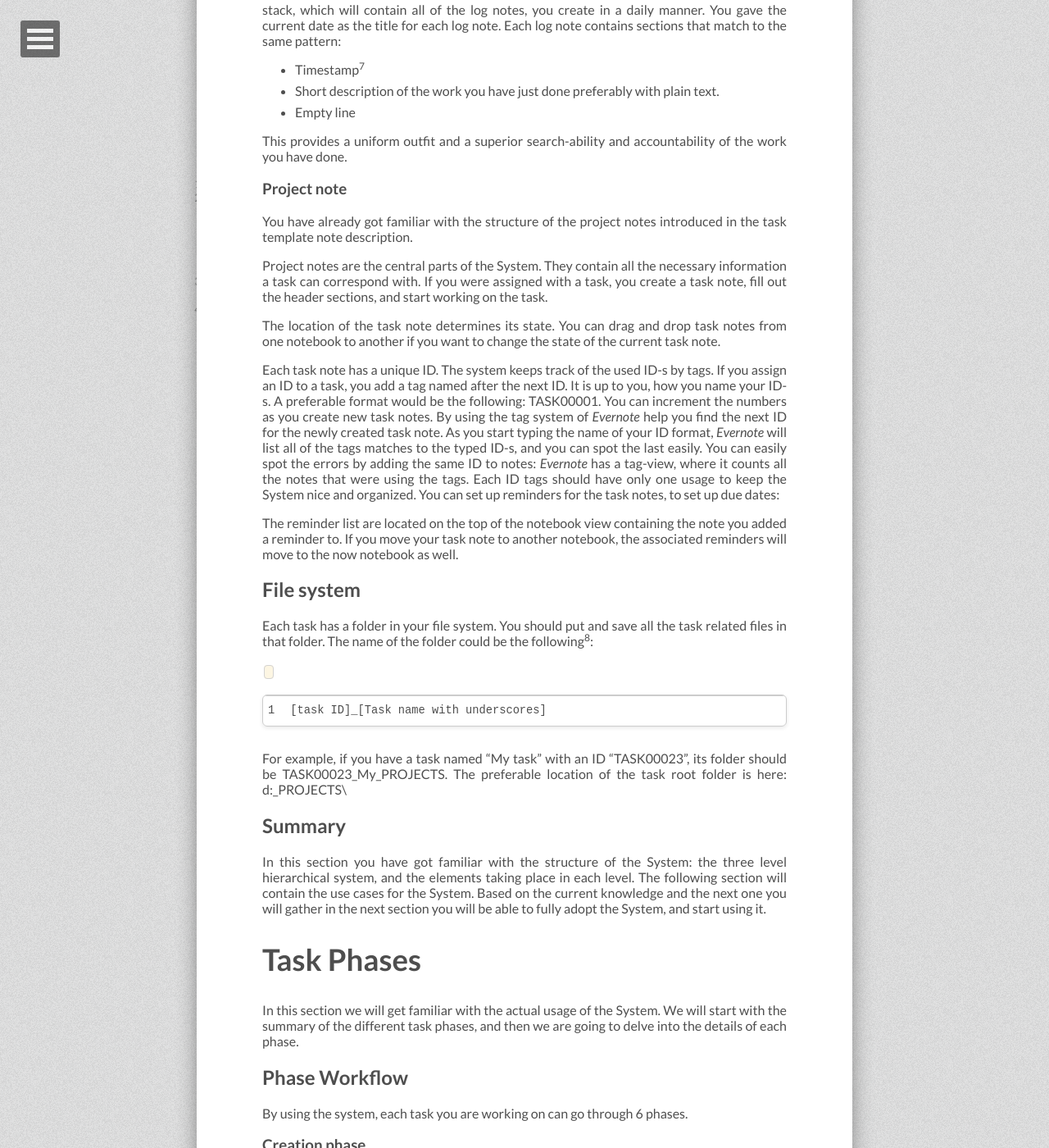
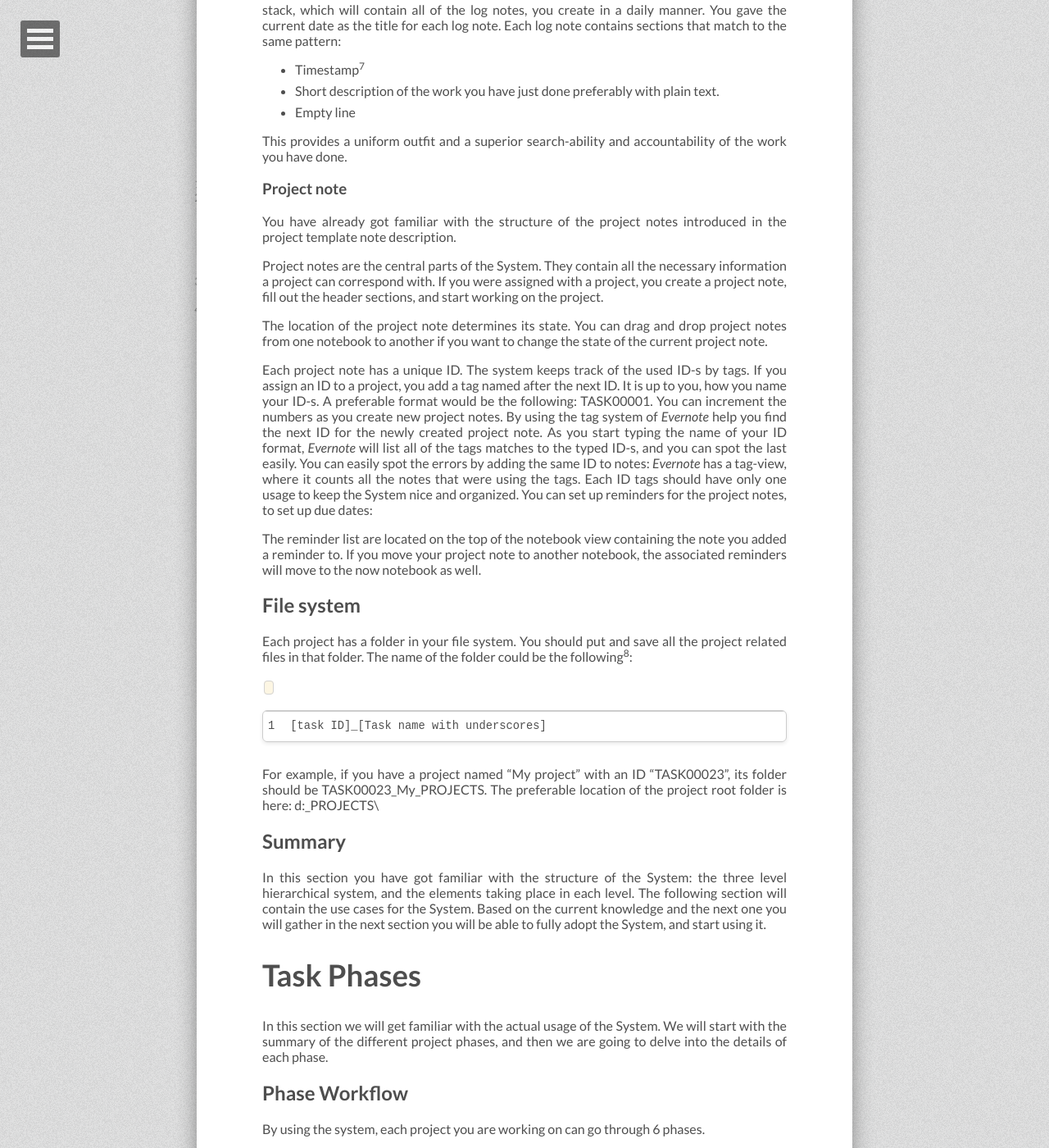
Before and after one commit to tiborsimon/tiborsimon.github.io, a Jekyll site: the page built from _posts/2015-07-10-project-management-in-evernote.md, in a window 1280 px wide and 1400 px high, scrolled down 6522 px. Shown: the whole window at 82% size. Built offline with Jekyll 4.4.1, drawn with Linux system fonts in a browser that asks for light colours; nearby versions of some CDN libraries; comment, search, counter and statistics services are not loaded; some of the changed text lies outside the part shown.

Commit message:
Article update

```diff
--- a/_posts/2015-07-10-project-management-in-evernote.md
+++ b/_posts/2015-07-10-project-management-in-evernote.md
@@ -8,13 +8,13 @@ share_buttons: True
 share_buttons: True
 ---
 
-_Evernote_ is an application for keeping your ideas and notes synchronized between your various devices. You can create notes in notebooks, and you can assign tags on them. If you sacrifice some time overhead you can extend _Evernote_'s functionality to create a complete task management system.
+_Evernote_ is an application for keeping your ideas and notes synchronized between your various devices. You can create notes in notebooks, and you can assign tags on them. If you sacrifice some time overhead you can extend _Evernote_'s functionality to create a complete project management system.
 
-With this article you will be able to use _Evernote_ as a task management system. This system offers you the followings:
+With this article you will be able to use _Evernote_ as a project management system. This system offers you the followings:
 
 - Keep track of your projects
 - Keep the projects and the corresponding knowledge in one place
-- Manage task dependencies
+- Manage project dependencies
 - Set up reminders and due dates
 - Keep your files organized and in association with the projects
 
@@ -58,11 +58,11 @@ This notebook purpose is to contain the `project template` and the optional mast
 
 ### !_log
 
-Optional notebook to keep track of the daily tasks on the fly. It contains only `log notes` that are created daily and named by the actual date.
+Optional notebook to keep track of the daily projects on the fly. It contains only `log notes` that are created daily and named by the actual date.
 
 ### 0_pool
 
-This notebook is the container for all of your newly created projects (`project notes`). You can put here ideas you will be working on in the future, projects that are not started yet. Projects notes appear here in the `creation phase`. Project notes remain here during the `brainstorming` phase too. As soon as you started working on it, the task moves to the `1_ongoing notebook`.
+This notebook is the container for all of your newly created projects (`project notes`). You can put here ideas you will be working on in the future, projects that are not started yet. Projects notes appear here in the `creation phase`. Project notes remain here during the `brainstorming` phase too. As soon as you started working on it, the project moves to the `1_ongoing notebook`.
 
 ### 1_ongoing
 
@@ -70,15 +70,15 @@ This notebook contains the projects you are working on right now. If you choose
 
 ### 2_on_hold
 
-If you cannot continue the work on a project because of the project's priority dropped or you faced a dependency problem, you put your actual project from the `1_ongoing` notebook to this notebook, and the task enters to the `hold phase`.
+If you cannot continue the work on a project because of the project's priority dropped or you faced a dependency problem, you put your actual project from the `1_ongoing` notebook to this notebook, and the project enters to the `hold phase`.
 
 ### 3_completed
 
-When you have finished a project, you put your task in this notebook, and the task will enter the `complete phase`.
+When you have finished a project, you put your project in this notebook, and the project will enter the `complete phase`.
 
 ### 4_obsoleted
 
-If your task becomes obsoleted due to any reason, it enters to the `obsolete phase`, and moves to this notebook.
+If your project becomes obsoleted due to any reason, it enters to the `obsolete phase`, and moves to this notebook.
 
 
 ## Notes
@@ -92,11 +92,11 @@ There are four possible note types in the System.
 
 ### Admin note
 
-This is an optional note. It adds a fair bit of overhead to the administration process, but it provides a clear overview of the task you working on/have worked on. This note only contains a table which has the following headers:
+This is an optional note. It adds a fair bit of overhead to the administration process, but it provides a clear overview of the project you working on/have worked on. This note only contains a table which has the following headers:
 
 - _Project id_ - a unique id that identifies the project
 - _Project link_ - you can obtain a link by right clicking on the project note, and choose Copy Note Link
-- _Project status_ - there are five states[^3] a task can be in: `NOT_STARTED`, `ONGOING`, `ON_HOLD`, `DONE`, `OBSOLETED`
+- _Project status_ - there are five states[^3] a project can be in: `NOT_STARTED`, `ONGOING`, `ON_HOLD`, `DONE`, `OBSOLETED`
 - _Finished_ - The date you have completed or obsolete the project.
 - _Started_ - The day you pulled the project from the pool.
 
@@ -114,15 +114,15 @@ The template contains two main parts:
 The header contains the following sections:
 
 - `Dependency` - you can list the projects you depend on with this project, and has to finish before you can continue the current project. There is a checkbox[^4] before each note link you list in this section.
-- `Corresponding projects` - in this section you can list all of the tasks you think are related to the current task but you don't depend on them. These associations helps you find solutions for a problem faster.
-- `Description` - Describe the task shortly in this section. You shouldn't write a novel though, but some summary information can help you get in context faster, if you pulling the task again.
-- `Brainstorming` - Write your ideas corresponding to the task here. The only rule is: __deletion is forbidden__. You can't be sure enough that the smaller ideas won't be useful over the time. Write here everything you came up with. This is not the right place for the elaboration, use only a few words and sentences.
-- `Associated files` - This section keeps track of the files and folders associated with the current task. You insert a new row into a table when you add a new associated file or folder. The task root is mandatory. It is up to you to track the further files and folders located in the task root.
-- `Tasks` - In this section you keep track of the task of your project. Each task has an ID, a name and a priority. This section is a table, where each row corresponds to a task. The rule here is similar to the rule in the brainstorming section: __deletion is forbidden__[^5]. If a task became obsoleted, simply write it down close the task, and go on with another. If you have finished a task you can check it's corresponding checkbox, and remove the priority markers from it to help yourself finding the next highest priority task to work on. This section also keeps track of the creation and last modification of the task.
+- `Corresponding projects` - in this section you can list all of the projects you think are related to the current project but you don't depend on them. These associations helps you find solutions for a problem faster.
+- `Description` - Describe the project shortly in this section. You shouldn't write a novel though, but some summary information can help you get in context faster, if you pulling the project again.
+- `Brainstorming` - Write your ideas corresponding to the project here. The only rule is: __deletion is forbidden__. You can't be sure enough that the smaller ideas won't be useful over the time. Write here everything you came up with. This is not the right place for the elaboration, use only a few words and sentences.
+- `Associated files` - This section keeps track of the files and folders associated with the current project. You insert a new row into a table when you add a new associated file or folder. The project root is mandatory. It is up to you to track the further files and folders located in the project root.
+- `Tasks` - In this section you keep track of the tasks of your project. Each task has an ID a name and a priority. This section is a table, where each row corresponds to a task. The rule here is similar to the rule in the brainstorming section: __deletion is forbidden__[^5]. If a task became obsoleted, simply write it down close the task, and go on with another. If you have finished a task you can check it's corresponding checkbox, and remove the priority markers from it to help yourself finding the next highest priority task to work on. This section also keeps track of the creation and last modification of the task.
 
 #### Body part
 
-This is the part where you elaborate your tasks. You can write here any information, workarounds, solutions, code, links, images, figures you like. As mentioned before two times: __deletion is forbidden! Each task elaboration has a title, a horizontal line[^6], and the content itself. You can find the path to the importable task template note below. Import it to your !_admin notebook, and you are ready to go.
+This is the part where you elaborate your projects. You can write here any information, workarounds, solutions, code, links, images, figures you like. As mentioned before two times: __deletion is forbidden! Each project elaboration has a title, a horizontal line[^6], and the content itself. You can find the path to the importable project template note below. Import it to your !_admin notebook, and you are ready to go.
 
 ### Log note
 
@@ -137,24 +137,24 @@ This provides a uniform outfit and a superior search-ability and accountability
 
 ### Project note
 
-You have already got familiar with the structure of the project notes introduced in the task template note description.
+You have already got familiar with the structure of the project notes introduced in the project template note description.
 
-Project notes are the central parts of the System. They contain all the necessary information a task can correspond with. If you were assigned with a task, you create a task note, fill out the header sections, and start working on the task.
+Project notes are the central parts of the System. They contain all the necessary information a project can correspond with. If you were assigned with a project, you create a project note, fill out the header sections, and start working on the project.
 
-The location of the task note determines its state. You can drag and drop task notes from one notebook to another if you want to change the state of the current task note.
+The location of the project note determines its state. You can drag and drop project notes from one notebook to another if you want to change the state of the current project note.
 
-Each task note has a unique ID. The system keeps track of the used ID-s by tags. If you assign an ID to a task, you add a tag named after the next ID. It is up to you, how you name your ID-s. A preferable format would be the following: TASK00001. You can increment the numbers as you create new task notes. By using the tag system of _Evernote_ help you find the next ID for the newly created task note. As you start typing the name of your ID format, _Evernote_ will list all of the tags matches to the typed ID-s, and you can spot the last easily. You can easily spot the errors by adding the same ID to notes: _Evernote_ has a tag-view, where it counts all the notes that were using the tags. Each ID tags should have only one usage to keep the System nice and organized.
-You can set up reminders for the task notes, to set up due dates:
+Each project note has a unique ID. The system keeps track of the used ID-s by tags. If you assign an ID to a project, you add a tag named after the next ID. It is up to you, how you name your ID-s. A preferable format would be the following: TASK00001. You can increment the numbers as you create new project notes. By using the tag system of _Evernote_ help you find the next ID for the newly created project note. As you start typing the name of your ID format, _Evernote_ will list all of the tags matches to the typed ID-s, and you can spot the last easily. You can easily spot the errors by adding the same ID to notes: _Evernote_ has a tag-view, where it counts all the notes that were using the tags. Each ID tags should have only one usage to keep the System nice and organized.
+You can set up reminders for the project notes, to set up due dates:
 
-The reminder list are located on the top of the notebook view containing the note you added a reminder to. If you move your task note to another notebook, the associated reminders will move to the now notebook as well.
+The reminder list are located on the top of the notebook view containing the note you added a reminder to. If you move your project note to another notebook, the associated reminders will move to the now notebook as well.
 
 ## File system
 
-Each task has a folder in your file system. You should put and save all the task related files in that folder. The name of the folder could be the following[^8]:
+Each project has a folder in your file system. You should put and save all the project related files in that folder. The name of the folder could be the following[^8]:
 
 `[task ID]_[Task name with underscores]`
 
-For example, if you have a task named “My task” with an ID “TASK00023”, its folder should be TASK00023_My_PROJECTS. The preferable location of the task root folder is here: d:\_PROJECTS\
+For example, if you have a project named “My project” with an ID “TASK00023”, its folder should be TASK00023_My_PROJECTS. The preferable location of the project root folder is here: d:\_PROJECTS\
 
 ## Summary
 
@@ -163,78 +163,78 @@ In this section you have got familiar with the structure of the System: the thre
 
 # Task Phases
 
-In this section we will get familiar with the actual usage of the System. We will start with the summary of the different task phases, and then we are going to delve into the details of each phase.
+In this section we will get familiar with the actual usage of the System. We will start with the summary of the different project phases, and then we are going to delve into the details of each phase.
 
 ## Phase Workflow
 
-By using the system, each task you are working on can go through 6 phases.
+By using the system, each project you are working on can go through 6 phases.
 
 
 ### Creation phase
 
-This is the phase when you create a new task note and assign a unique ID to it, and do the administrative work.
+This is the phase when you create a new project note and assign a unique ID to it, and do the administrative work.
 
 ### Brainstorming phase
 
-After the creation phase, optionally you can have a brainstorming phase, where you can add ideas to the task, which might help you the work. During the work phase you are allowed to add ideas too.
+After the creation phase, optionally you can have a brainstorming phase, where you can add ideas to the project, which might help you the work. During the work phase you are allowed to add ideas too.
 
 ### Working phase
 
-In this phase you are working on the task. You create subtasks and to keep your work and the corresponding information organized.
+In this phase you are working on the project. You create subtasks and to keep your work and the corresponding information organized.
 
 ### Hold phase
 
-If you have encountered a problem, which you can’t solve by your own, or you are waiting for another person, you can put the task into hold. You drag and drop the task to the 2_on_hold notebook, and do the necessary administrative work.
+If you have encountered a problem, which you can’t solve by your own, or you are waiting for another person, you can put the project into hold. You drag and drop the project to the 2_on_hold notebook, and do the necessary administrative work.
 
 ### Completed phase
 
-After you have done with the task, you put the task note into the 3_completed notebook.
+After you have done with the project, you put the project note into the 3_completed notebook.
 
 ### Obsolete phase
 
-If the task became obsolete you simply drop it to the 4_obsoleted notebook. Note that you can pull
+If the project became obsolete you simply drop it to the 4_obsoleted notebook. Note that you can pull
 it out again if it became active again.
 
 # Use cases
 
 After you got familiar with the phases, let’s look at the concrete steps for the phases.
 
-## Create a new task
+## Create a new project
 
-When you were assigned by a new task or you came up an idea you will working on, you create and administrate a new task note. The steps are the following:
+When you were assigned by a new project or you came up an idea you will working on, you create and administrate a new project note. The steps are the following:
 
-1.  Copy the content of the task note template.
+1.  Copy the content of the project note template.
 1.  Create a new note in the 0_pool notebook.
-1.  Name your task.
+1.  Name your project.
 1.  Paste the copied template to the created note.
 1.  Assign an ID to the note by adding a tag named after the ID.
-1.  Write a short description of your task.
-1.  Create a folder in your tasks root folder.
+1.  Write a short description of your project.
+1.  Create a folder in your projects root folder.
 1.  In the associated file section update the link  and date .
 1.  In the subtask section update the “Task created” row with the current timestamp in both date fields.
 1. If you have list the decencies in the dependency section.
-1. If you have list the corresponding tasks.
-1. If you are using the admin note, create a new row into the task list, and fill out the fields (set status to NOT_STARTED).
-1. If you are using log notes, log that you have created a new task.
+1. If you have list the corresponding projects.
+1. If you are using the admin note, create a new row into the project list, and fill out the fields (set status to NOT_STARTED).
+1. If you are using log notes, log that you have created a new project.
 
-At this point you have a task that you haven’t started yet. If you have further ideas before you start, the task will enter to the brainstorming phase. After you start the task, the task will enter the working phase as it will moved to the 1_ongoing notebook.
+At this point you have a project that you haven’t started yet. If you have further ideas before you start, the project will enter to the brainstorming phase. After you start the project, the project will enter the working phase as it will moved to the 1_ongoing notebook.
 
-## Add an idea for the task
+## Add an idea for the project
 
-If you have any idea for the task during the creation phase or the working phase or even during the hold phase, you can add ideas to the task.
+If you have any idea for the project during the creation phase or the working phase or even during the hold phase, you can add ideas to the project.
 
-1.  Write your idea in the brainstorming section of the task note into the next point.
+1.  Write your idea in the brainstorming section of the project note into the next point.
 
-## Remove an idea from the task
+## Remove an idea from the project
 
-If you have thought that an idea won’t work for that task, you always do the following by keeping mind the deletion is forbidden rule:
+If you have thought that an idea won’t work for that project, you always do the following by keeping mind the deletion is forbidden rule:
 
 1.  Select the idea you want to remove.
 1.  Change its formatting to strikethrough.
 
 ## Adding new subtask
 
-During the work, you have finished a subtask, or just by starting the task and you want to create new subtask(s) you will be working on.
+During the work, you have finished a subtask, or just by starting the project and you want to create new subtask(s) you will be working on.
 
 ### Header part
 
@@ -255,37 +255,37 @@ During the work, you have finished a subtask, or just by starting the task and y
 1.  Go back and select the subtask ID above the horizontal line.
 1.  Change its size to 24 pt.
 
-Start working on a task
-     When you have reached the point that you are going to start a task (whether it isn’t started yet, or it is in the hold or obsoleted phase), you do the followings:
+Start working on a project
+     When you have reached the point that you are going to start a project (whether it isn’t started yet, or it is in the hold or obsoleted phase), you do the followings:
 
-1.  Move the task note wherever it was to the 1_ongoing notebook.
-2.  If you are using the admin note, change the task status to ONGOING.
+1.  Move the project note wherever it was to the 1_ongoing notebook.
+2.  If you are using the admin note, change the project status to ONGOING.
 3.  If you are using log notes, log that you have started a new subtask.
 
 ## Finish working on a subtask
 
 When you finish your work on a subtask (it doesn’t matter if you have finished it completely or just start something else) you can do the followings:
 
-1.  Update the Last modified field in the task note’s header section for the current subtask with the current timestamp.
+1.  Update the Last modified field in the project note’s header section for the current subtask with the current timestamp.
 1.  If you are using log notes, log that you have finished work on a subtask.
 
-## Putting a task to hold
+## Putting a project to hold
 
-If you stuck with the current task you working in, you can put in hold, while you waiting to be able to continue the work.
+If you stuck with the current project you working in, you can put in hold, while you waiting to be able to continue the work.
 
-1.  Update the Last modified field in the task note’s header section for the last subtask you have worked on with the current timestamp.
-1.  Move the task note to the 2_on_hold notebook by drag and drop.
-1.  If you are using the admin note, change the task status to ON_HOLD.
-1.  If you are using log notes, log that you have put a task on hold.
+1.  Update the Last modified field in the project note’s header section for the last subtask you have worked on with the current timestamp.
+1.  Move the project note to the 2_on_hold notebook by drag and drop.
+1.  If you are using the admin note, change the project status to ON_HOLD.
+1.  If you are using log notes, log that you have put a project on hold.
 
-## Finish a task
+## Finish a project
 
-At the point when you have finished your task, you have to do the followings:
+At the point when you have finished your project, you have to do the followings:
 
-1.  Update the Last modified field in the task note’s header section for the last subtask you have worked on with the current timestamp.
-1.  Move the task note to the 3_completed notebook by drag and drop.
-1.  If you are using the admin note, change the task status to DONE.
-1.  If you are using log notes, log that you have finished a task.
+1.  Update the Last modified field in the project note’s header section for the last subtask you have worked on with the current timestamp.
+1.  Move the project note to the 3_completed notebook by drag and drop.
+1.  If you are using the admin note, change the project status to DONE.
+1.  If you are using log notes, log that you have finished a project.
 
 ## Finding the next subtask to work on
 
@@ -293,14 +293,14 @@ If you have finished your current subtask and you want to start the highest prio
 
 1.  Scroll through the Subtask section, and find the row with the most @ signs in it.
 
-## Obsolete a task
+## Obsolete a project
 
-If you were told that your task is obsolete now, you should put the task into the obsolete state:
+If you were told that your project is obsolete now, you should put the project into the obsolete state:
 
-1.  Update the Last modified field in the task note’s header section for the last subtask you have worked on with the current timestamp.
-1.  Move the task note to the 4_obsoleted notebook by drag and drop.
-1.  If you are using the admin note, change the task status to OBSOLETED.
-1.  If you are using log notes, log that you have obsoleted a task.
+1.  Update the Last modified field in the project note’s header section for the last subtask you have worked on with the current timestamp.
+1.  Move the project note to the 4_obsoleted notebook by drag and drop.
+1.  If you are using the admin note, change the project status to OBSOLETED.
+1.  If you are using log notes, log that you have obsoleted a project.
 
 ## Starting the day
 
@@ -308,7 +308,7 @@ When you are about to start your day..
 
 1.  If you are using log notes, create a new note in your !_log notebook, and name it according to the actual date.
 1.  Go into the newly created note, and insert the current timestamp
-1.  Type in shortly that you have started your work, and what is the first task of the day.
+1.  Type in shortly that you have started your work, and what is the first project of the day.
 
 
 
@@ -318,7 +318,7 @@ When you are about to start your day..
 
 [^2]: Without the prefixes the order will be the following: admin, completed, log, obsoleted, on_hold, ongoing, pool.
 
-[^3]: Don't be confused. There are phases and states according to notes. The phases describes the actions you may do during your work. The status is just an indicator for the current state of the task, and only used int he admin note.
+[^3]: Don't be confused. There are phases and states according to notes. The phases describes the actions you may do during your work. The status is just an indicator for the current state of the project, and only used int he admin note.
 
 [^4]: Press Ctrl+Shift+C to insert a checkbox.
 
@@ -328,4 +328,4 @@ When you are about to start your day..
 
 [^7]: Press Shift+Alt+D to insert the actual timestamp.
 
-[^8]: You are on your own naming your folders, but keep in mind that using the task ID sin the folder names will help you find the desired content much more easily.
+[^8]: You are on your own naming your folders, but keep in mind that using the project ID sin the folder names will help you find the desired content much more easily.
```
